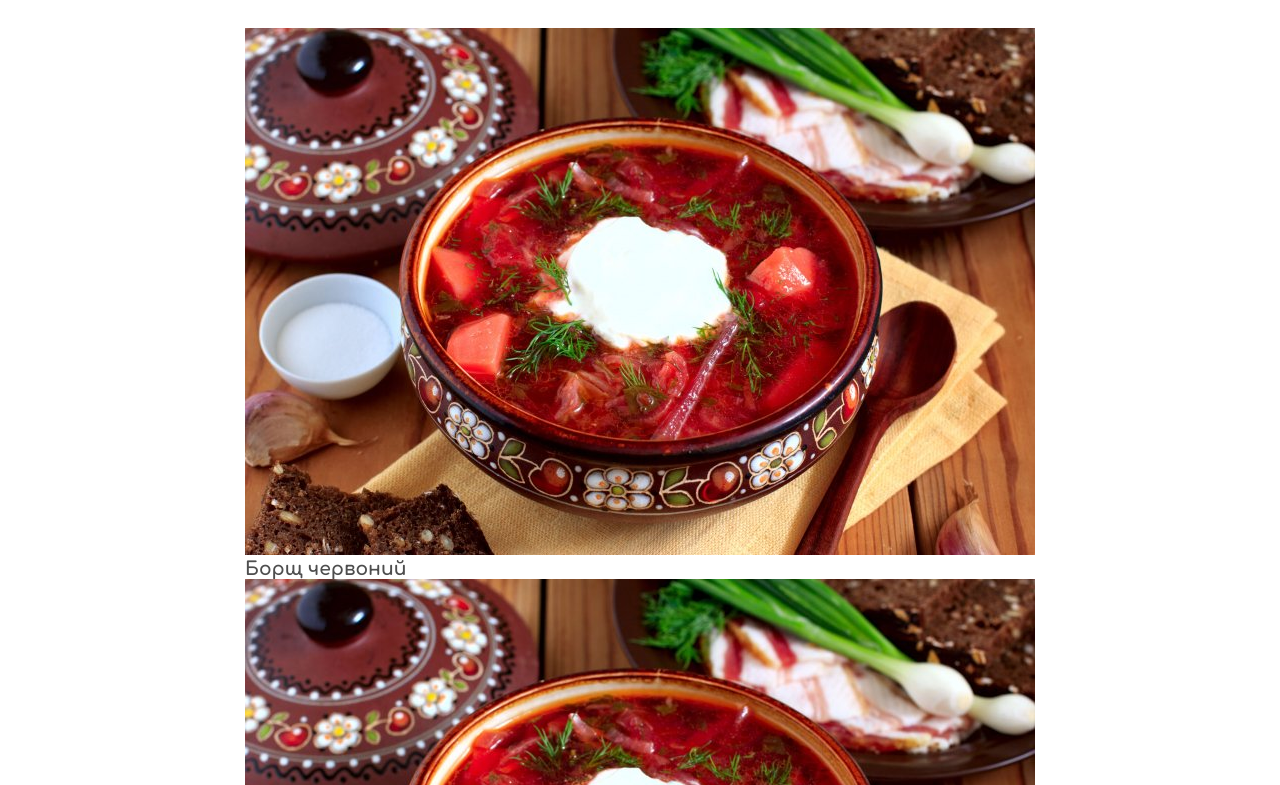
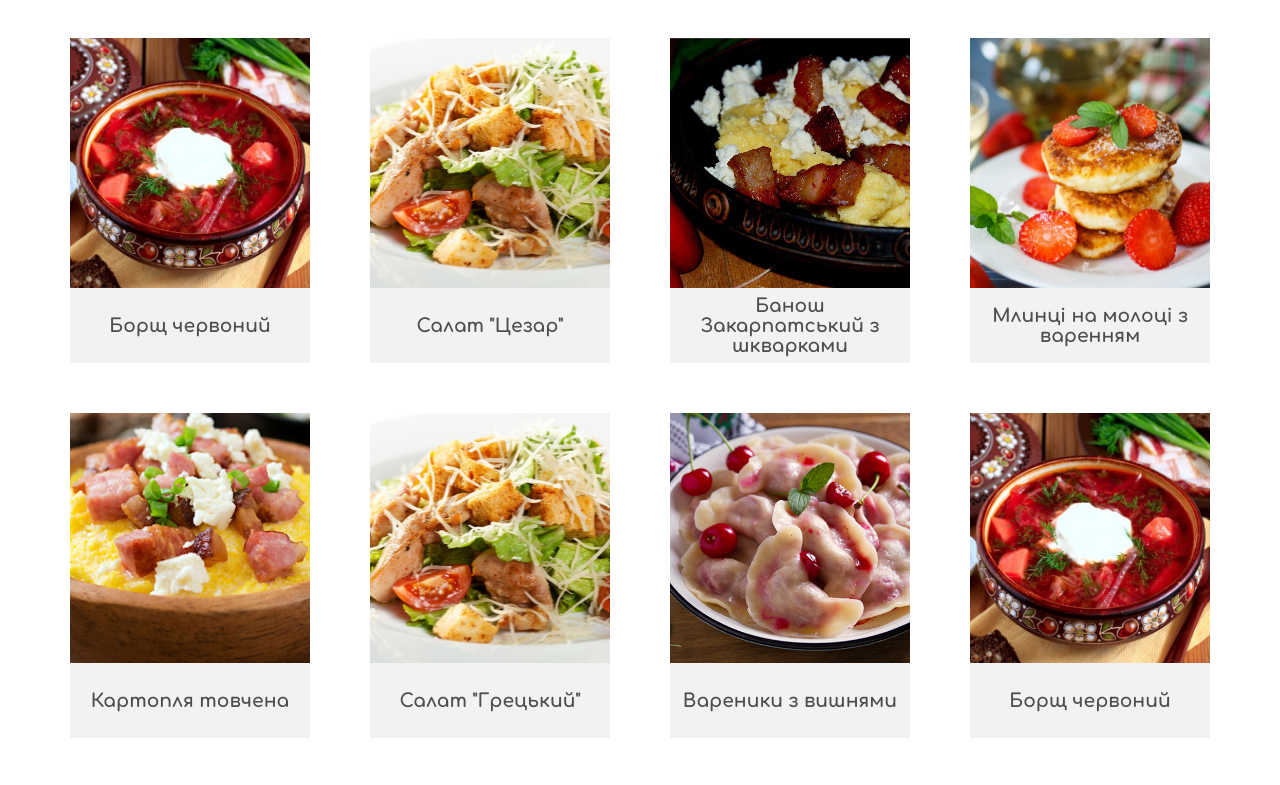
Before and after one commit to ABertashDev/YourRecipeBook, a plain HTML site: page FrontDesign/pages/category.html in a window 1280 px wide. Shown: the part 152-937 px from the top of the page. Drawn offline with Linux system fonts and the light colour scheme.

Commit message:
Finish Category page

```diff
--- a/FrontDesign/pages/category.html
+++ b/FrontDesign/pages/category.html
@@ -38,36 +38,66 @@
         <div class="dishes">
 
             <a href="recipe.html" class="dish">
-                <img src="../images/dishes/borshch.jpg" alt="Borshch">
+                <div>
+                    <img src="../images/dishes/borshch.jpg" alt="Borshch">
+                </div>
                 <h3>Борщ червоний</h3>
             </a>
+
             <a href="recipe.html" class="dish">
-                <img src="../images/dishes/borshch.jpg" alt="Borshch">
+                <div>
+                    <img src="../images/dishes/salad.jpg" alt="salad">
+                </div>
+                <h3>Салат "Цезар"</h3>
+            </a>
+
+            <a href="recipe.html" class="dish">
+                <div>
+                    <img src="../images/dishes/banosh.jpg" alt="banosh">
+                </div>
+                <h3>Банош Закарпатський з шкварками</h3>
+            </a>
+
+            <a href="recipe.html" class="dish">
+                <div>
+                    <img src="../images/dishes/pancake.jpg" alt="pancake">
+                </div>
+                <h3>Млинці на молоці з варенням</h3>
+            </a>
+
+            <a href="recipe.html" class="dish">
+                <div>
+                    <img src="../images/dishes/potato.png" alt="potato">
+                </div>
+                <h3>Картопля товчена</h3>
+            </a>
+
+            <a href="recipe.html" class="dish">
+                <div>
+                    <img src="../images/dishes/salad.jpg" alt="salad">
+                </div>
+                <h3>Салат "Грецький"</h3>
+            </a>
+
+            <a href="recipe.html" class="dish">
+                <div>
+                    <img src="../images/dishes/vareniki.png" alt="vareniki">
+                </div>
+                <h3>Вареники з вишнями</h3>
+            </a>
+
+            <a href="recipe.html" class="dish">
+                <div>
+                    <img src="../images/dishes/borshch.jpg" alt="Borshch">
+                </div>
                 <h3>Борщ червоний</h3>
             </a>
+
             <a href="recipe.html" class="dish">
-                <img src="../images/dishes/borshch.jpg" alt="Borshch">
-                <h3>Борщ червоний</h3>
-            </a>
-            <a href="recipe.html" class="dish">
-                <img src="../images/dishes/borshch.jpg" alt="Borshch">
-                <h3>Борщ червоний</h3>
-            </a>
-            <a href="recipe.html" class="dish">
-                <img src="../images/dishes/borshch.jpg" alt="Borshch">
-                <h3>Борщ червоний</h3>
-            </a>
-            <a href="recipe.html" class="dish">
-                <img src="../images/dishes/borshch.jpg" alt="Borshch">
-                <h3>Борщ червоний</h3>
-            </a>
-            <a href="recipe.html" class="dish">
-                <img src="../images/dishes/borshch.jpg" alt="Borshch">
-                <h3>Борщ червоний</h3>
-            </a>
-            <a href="recipe.html" class="dish">
-                <img src="../images/dishes/borshch.jpg" alt="Borshch">
-                <h3>Борщ червоний</h3>
+                <div>
+                    <img src="../images/dishes/pancake.jpg" alt="pancake">
+                </div>
+                <h3>Чізкейк</h3>
             </a>
 
         </div>
--- a/FrontDesign/style.css
+++ b/FrontDesign/style.css
@@ -1,7 +1,3 @@
-/*
-font-family: 'Allura', cursive;
-font-family: 'Comfortaa', cursive;
-*/
 
 /***********************
 COMMON
@@ -250,13 +246,52 @@ body.common main .dishes {
     width: 1280px;
     margin-top: 180px;
     display: flex;
-    justify-content: center;
+    justify-content: flex-start;
     flex-wrap: wrap;
+    padding: 0 40px;
 }
 
+body.common main .dishes .dish {
+    width: 240px;
+    height: 325px;
+    margin: 0 30px 40px;
+    transition: all .2s ease-out;
+    margin-top: 10px;
+}
+
+body.common main .dishes div {
+    height: 250px;
+    overflow: hidden;
+    position: relative;
+    z-index: -100;
+}
+
+body.common main .dishes .dish img {
+    position: relative;
+    top: 50%;
+    left: 50%;
+    height: 100%;
+    width: auto;
+    transform: translate(-50%, -50%);
+}
+
+body.common main .dishes .dish h3 {
+    height: 75px;
+    width: 100%;
+    display: flex;
+    align-items: center;
+    justify-content: center;
+    background-color: var(--color-light);
+    text-align: center;
+    padding: 0 10px;
+}
+
+body.common main .dishes .dish:hover {
+    box-shadow: rgba(0, 0, 0, 0.16) 0px 3px 6px, rgba(0, 0, 0, 0.23) 0px 3px 6px;
+    transition: all .2s ease-out;
+}
 
 /* Main side - end */
-
 
 /***********************
 Other pages - end
```
Also changed, not shown: FrontDesign/index.html (+6 -6 lines), FrontDesign/images/dishes/banosh.jpg (added), FrontDesign/images/dishes/pancake.jpg (added), FrontDesign/images/dishes/potato.png (added), FrontDesign/images/dishes/salad.jpg (added), FrontDesign/images/dishes/vareniki.png (added).
